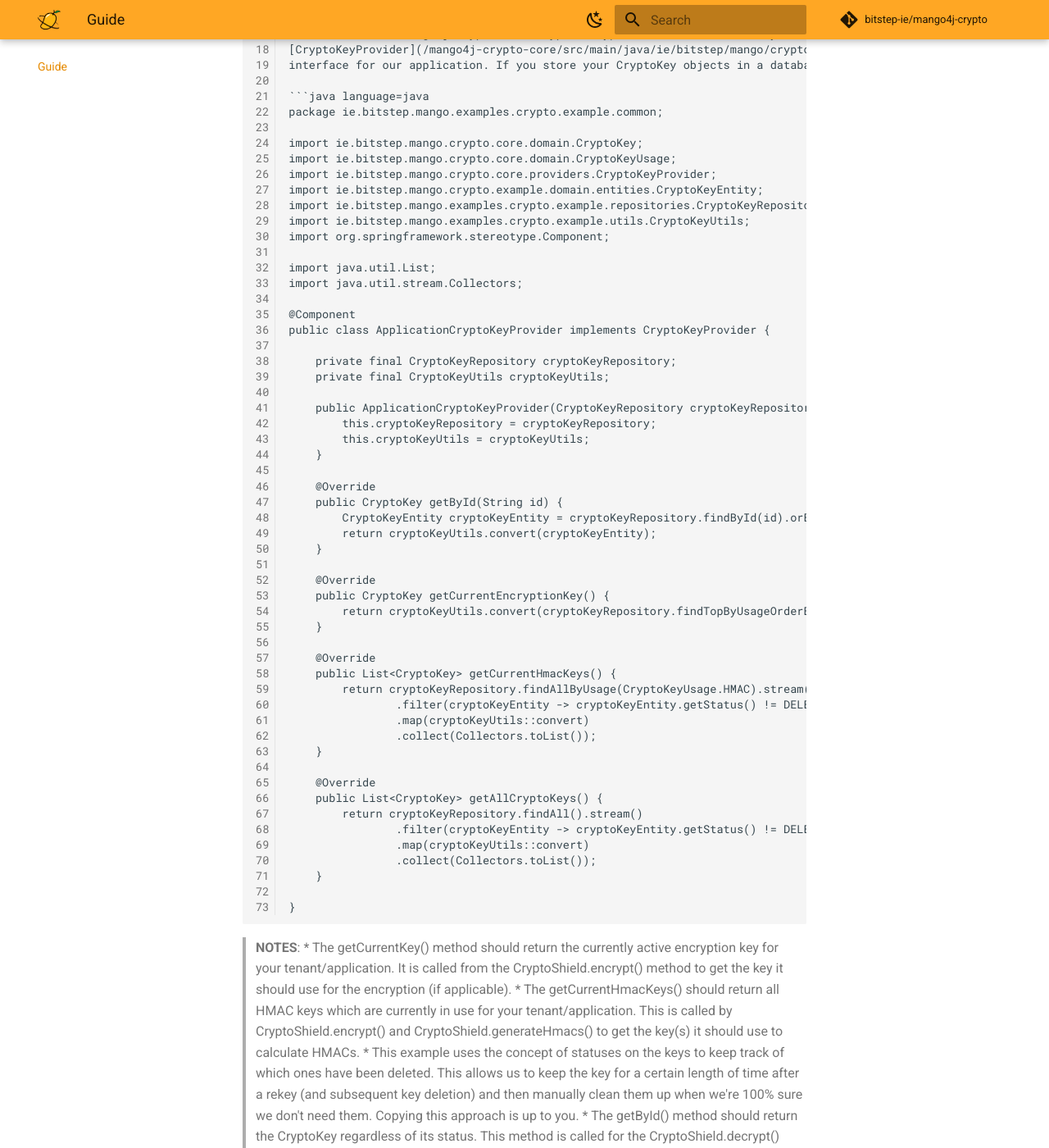
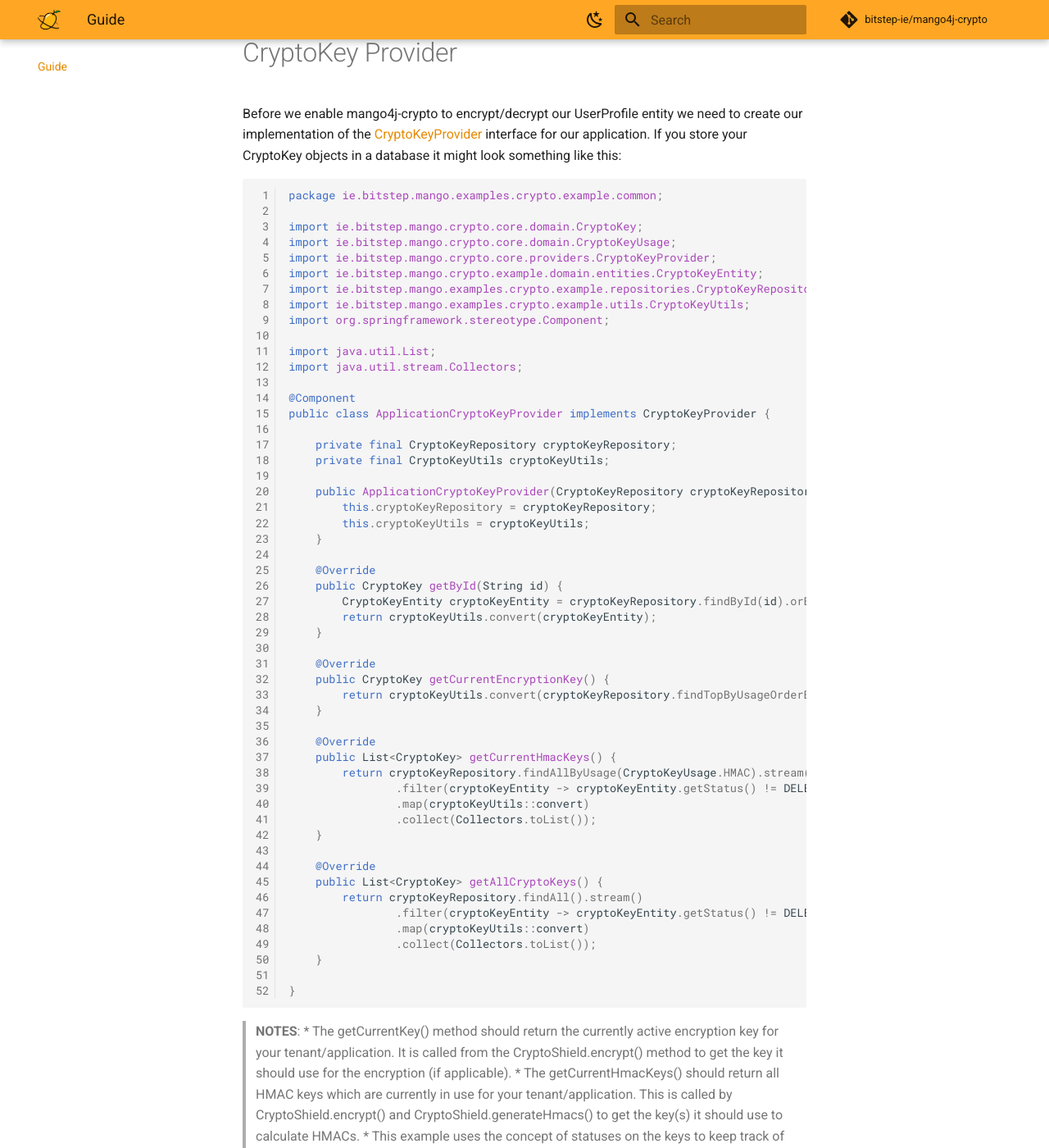
Before and after one commit to bitstep-ie/mango4j-crypto, an MkDocs documentation site: the page built from documentation/docs/guide/guide.md, in a window 1280 px wide and 1400 px high, scrolled down 4602 px. Shown: the whole window at 82% size. Built offline with MkDocs 1.6.1 and Material for MkDocs 9.7.7, drawn with Linux system fonts in a browser that asks for light colours; comment, search, counter and statistics services are not loaded; the version menu is left out; some of the changed text lies outside the part shown.

Commit message:
Fixed code blocks rendering

````diff
--- a/documentation/docs/guide/guide.md
+++ b/documentation/docs/guide/guide.md
@@ -90,7 +90,7 @@ An example entity is as follows:
 
 # Encryption
 
-```java language=java
+```java
 import ie.bitstep.mango.crypto.annotations.Encrypt;
 import ie.bitstep.mango.crypto.annotations.EncryptedData;
 import ie.bitstep.mango.crypto.annotations.Hmac;
@@ -185,7 +185,7 @@ Before we enable mango4j-crypto to encrypt/decrypt our UserProfile entity we nee
 [CryptoKeyProvider](/mango4j-crypto-core/src/main/java/ie/bitstep/mango/crypto/core/providers/CryptoKeyProvider.java)
 interface for our application. If you store your CryptoKey objects in a database it might look something like this:
 
-```java language=java
+```java
 package ie.bitstep.mango.examples.crypto.example.common;
 
 import ie.bitstep.mango.crypto.core.domain.CryptoKey;
@@ -259,7 +259,7 @@ public class ApplicationCryptoKeyProvider implements CryptoKeyProvider {
 * Finally we just need to create an instance (bean) for CryptoShield in your application config, passing in a list of all your application
   entities which use @Encrypt or @Hmac, like the following:
 
-```java language=java
+```java
 
 @Bean
 public CryptoShield cryptoShield(CryptoKeyProvider cryptoKeyProvider) {
@@ -287,7 +287,7 @@ public CryptoShield cryptoShield(CryptoKeyProvider cryptoKeyProvider) {
 
 Then your application code can encrypt your entities by calling:
 
-```java language=java
+```java
         cryptoShield.encrypt(userProfile);
 ```
 And this will encrypt all the confidential fields in your entity and set the resulting ciphertext into the field marked
@@ -298,7 +298,7 @@ with @EncryptedData.
 <br>
 Likewise, to decrypt an entity you can call:
 
-```java language=java
+```java
         cryptoShield.decrypt(userProfile);
 ```
 
@@ -330,7 +330,7 @@ in our application.
 
 ## Single HMAC Strategy
 
-```java language=java
+```java
 import ie.bitstep.mango.crypto.annotations.Encrypt;
 import ie.bitstep.mango.crypto.annotations.EncryptedData;
 import ie.bitstep.mango.crypto.annotations.Hmac;
@@ -429,7 +429,7 @@ public class UserProfileEntity {
 
 ## List HMAC Strategy
 
-```java language=java
+```java
 import ie.bitstep.mango.crypto.annotations.Encrypt;
 import ie.bitstep.mango.crypto.annotations.EncryptedData;
 import ie.bitstep.mango.crypto.annotations.EncryptionKeyId;
@@ -572,7 +572,7 @@ it with an SQL DB check out the [mango4j-crypto-example](https://github.com/bits
 If using the ListHmacStrategy for an entity you can make use of HMAC Tokenizers by specifying them in the @Hmac
 annotation's HmacTokenizers method. Like:
 
-```java language=java
+```java
 
 @Hmac(HmacTokenizers = {PanTokenizer.class})
 private transient String pan;
@@ -607,7 +607,7 @@ Please read the [the official general documentation](/documentation/docs/general
 of the Double HMAC Strategy and for when you might want to use it. The entity definition when using it is similar to the
 one for the Single HMAC Strategy. Below is an example entity definition.
 
-```java language=java
+```java
 import ie.bitstep.mango.crypto.annotations.Encrypt;
 import ie.bitstep.mango.crypto.annotations.EncryptedData;
 import ie.bitstep.mango.crypto.annotations.Hmac;
@@ -729,7 +729,7 @@ Strategy. The configuration is as follows:
 2. For each entity that uses this library create a corresponding implementation of the RekeyService interface.
 3. Configure a RekeyScheduler in your config class, like so:
 
-```java language=java
+```java
 
 @Bean
 public RekeyScheduler rekeyScheduler(CryptoShield cryptoShield,
````
Also changed, not shown: documentation/docs/general/general.md (+3 -3 lines), README.md.
